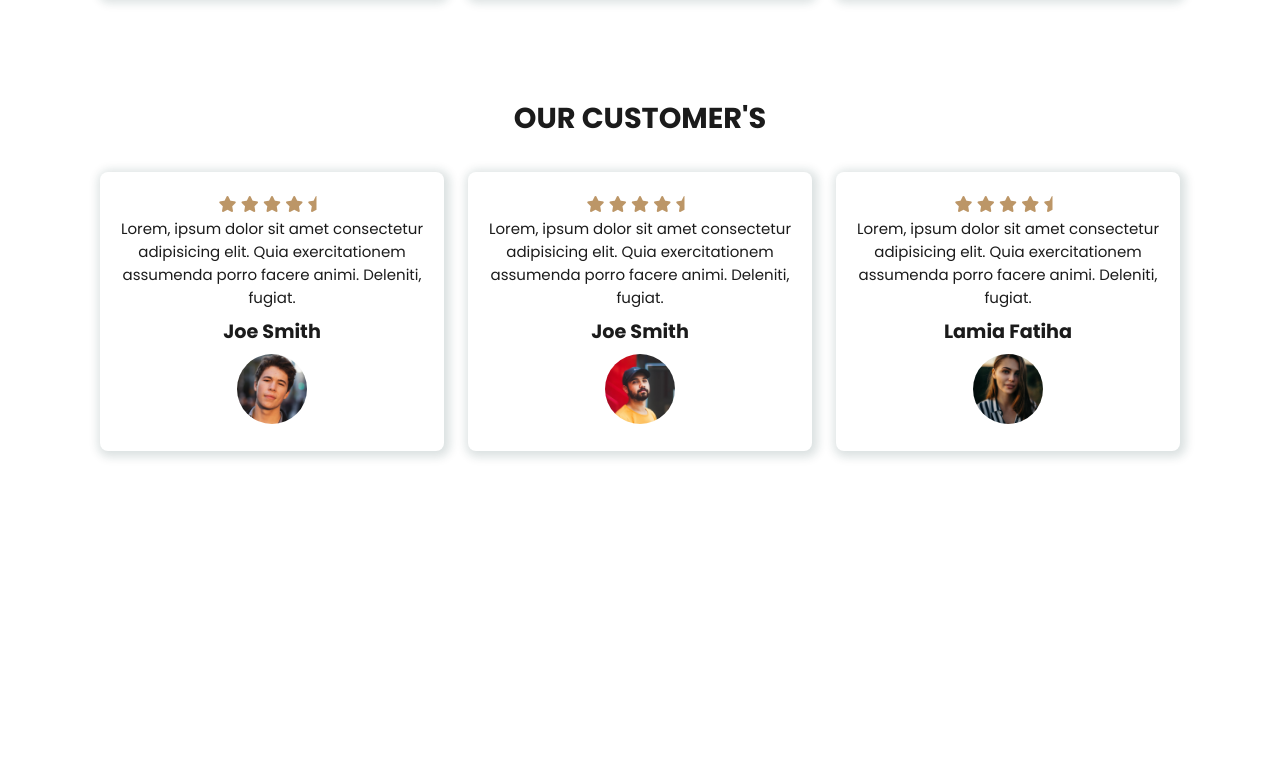
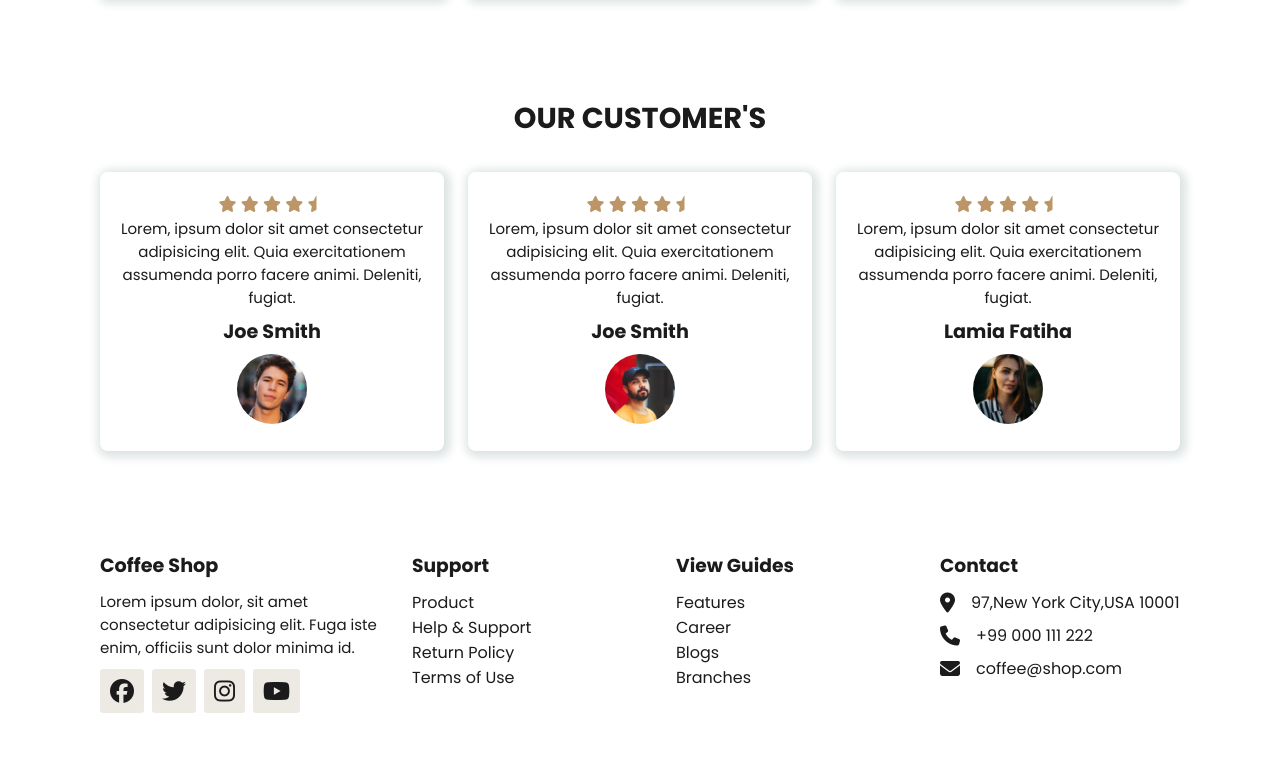
Before and after one commit to Fatiha26/coffeeShop, a plain HTML site: page index.html in a window 1280 px wide. Shown: the part 2812-3575 px from the top of the page. Before the commit the page ends 3313 px from the top, so only its background shows below. Drawn offline with Linux system fonts and the light colour scheme.

Commit message:
footer section done

```diff
--- a/css/style.css
+++ b/css/style.css
@@ -268,3 +268,59 @@ header{
     background: var(--second-color);
     transition: 0.2s all linear;
 }
+.footer
+{
+    display: grid;
+    grid-template-columns: repeat(auto-fit,minmax(240px, auto));
+    gap: 1.5rem;
+}
+.footer-box h2{
+    font-size: 1.2rem;
+    font-weight: 600;
+    margin-bottom: 10px;
+}
+.footer-box p{
+    font-size: 0.938rem;
+    margin-bottom: 10px;
+}
+.social{
+    display: flex;
+    align-items: center;
+    column-gap: 0.5rem;
+}
+.social a .fa-brands
+{
+    font-size: 24px;
+    color: var(--text-color);
+    padding: 10px;
+    background: var(--second-color);
+    border-radius: 0.2rem;
+}
+ .social a .fa-brands:hover{
+    background: var(--main-color);
+    color: var(--bg-color);
+ }
+ .footer-box h3{
+    font-weight: 600;
+    margin-bottom: 10px;
+ }
+ .footer-box li a{
+    color: var(--text-color);
+ }
+ .footer-box li a:hover{
+    color: var(--main-color);
+ }
+ .contact
+ {
+    display: flex;
+    flex-direction: column;
+    row-gap: 0.5rem;
+ }
+ .contact span{
+    display: flex;
+    align-items: center;
+ }
+ .contact i{
+    font-size: 20px;
+    margin-right: 1rem;
+ }
--- a/index.html
+++ b/index.html
@@ -167,6 +167,44 @@
         </div>
     </section>
 
+    <!--footer-->
+    <section class="footer">
+        <div class="footer-box">
+            <h2>Coffee Shop</h2>
+            <p>Lorem ipsum dolor, sit amet consectetur adipisicing elit. Fuga iste enim, officiis sunt dolor minima id.</p>
+            <div class="social">
+                <a href="#"><i class="fa-brands fa-facebook"></i></a>
+                <a href="#"><i class="fa-brands fa-twitter"></i></a>
+                <a href="#"><i class="fa-brands fa-instagram"></i></a>
+                <a href="#"><i class="fa-brands fa-youtube"></i></a>
+            </div>
+        </div>
+        <div class="footer-box">
+            <h3>Support</h3>
+                <li><a href="#">Product</a></li>
+                <li><a href="#">Help & Support</a></li>
+                <li><a href="#">Return Policy</a></li>
+                <li><a href="#">Terms of Use</a></li>
+        </div>
+        <div class="footer-box">
+            <h3>View Guides</h3>
+                <li><a href="#">Features</a></li>
+                <li><a href="#">Career</a></li>
+                <li><a href="#">Blogs</a></li>
+                <li><a href="#">Branches</a></li>
+        </div>
+        <div class="footer-box">
+            <h3>Contact</h3>
+                <div class="contact">
+                    <span><i class="fa-solid fa-location-dot"></i>97,New York City,USA 10001</span>
+                    <span><i class="fa-solid fa-phone"></i>+99 000 111 222</span>
+                    <span><i class="fa-solid fa-envelope"></i>coffee@shop.com</span>
+
+                </div>
+        </div>
+
+    </section>
+
 
 
     <!--link js-->
```
